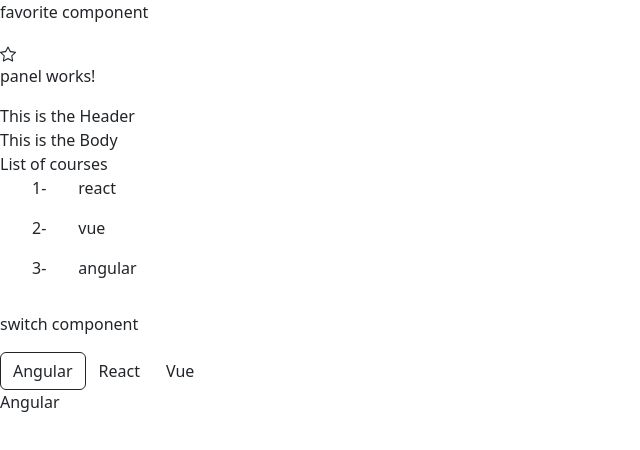
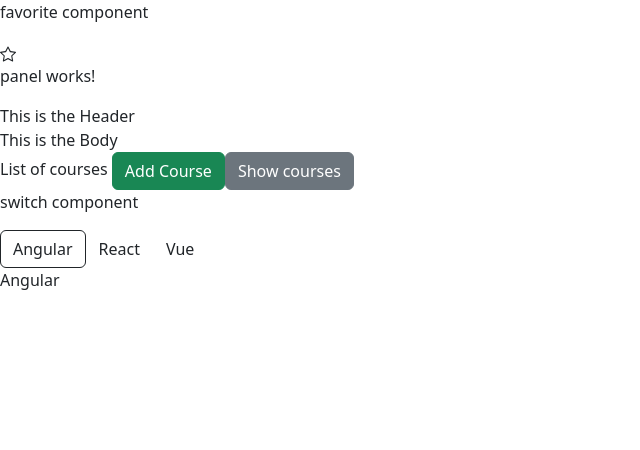
Before and after one commit to marouaneXan/Learn_Angular, an Angular app: page / in a window 1280 px wide. Shown: the top 450 px of the page, without its empty margins (0-640 px from the left). Built offline with nearby package versions, Linux system fonts and the light colour scheme.

Commit message:
add toggle to show or hide courses

```diff
--- a/src/app/courses/courses.component.html
+++ b/src/app/courses/courses.component.html
@@ -6,9 +6,13 @@
     No courses
 </ng-template>
 
-<ul>
-    <li *ngFor="let course of courses" class="list">
+<button class="btn btn-success" (click)="addCourse()">Add Course</button>
+<button *ngIf="!isShow" class="btn btn-secondary" (click)="showCourses()">Show courses</button>
+<button *ngIf="isShow" class="btn btn-secondary" (click)="showCourses()">Hidd courses</button>
+<ul *ngIf="isShow">
+    <li *ngFor="let course of courses;trackBy : trackCourse" class="list">
         <p>{{course.id}}-</p>
         <p>{{course.name}}</p>
+        <button class="btn btn-danger" (click)="removeCourse(course)">Remove course</button>
     </li>
 </ul>
--- a/src/app/courses/courses.component.ts
+++ b/src/app/courses/courses.component.ts
@@ -20,4 +20,25 @@ export class CoursesComponent {
       name:'angular',
     }
   ]
+  addCourse(){
+    this.courses.push(
+      {
+        id:4,
+        name:'nodejs'
+      }
+    )
+  }
+  removeCourse(course: object) {
+    let index = this.courses.findIndex(c => c === course);
+    if (index !== -1) {
+      this.courses.splice(index, 1);
+    }
+  }
+  isShow:boolean=false
+  showCourses(){
+    this.isShow=!this.isShow
+  }
+  trackCourse(index:number,course:any){
+    return course ? course.id : null
+  }
 }
```
